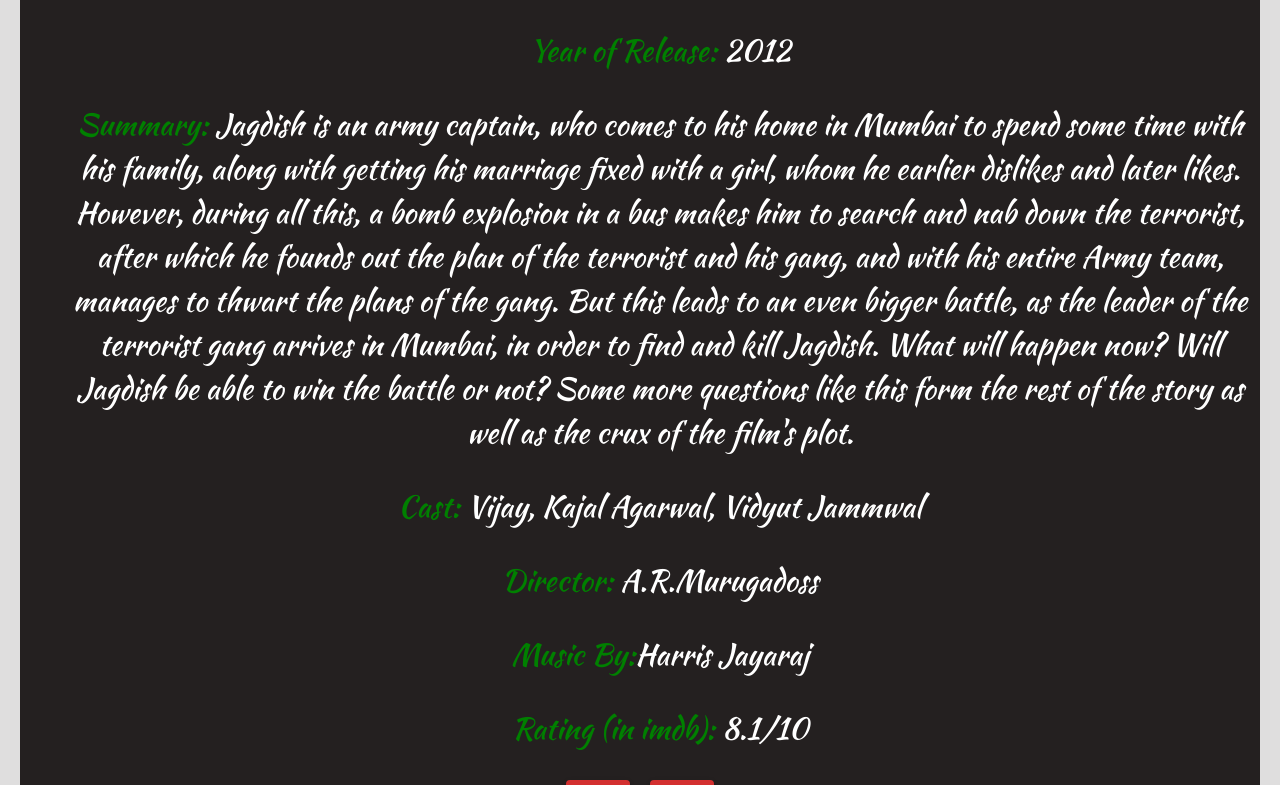
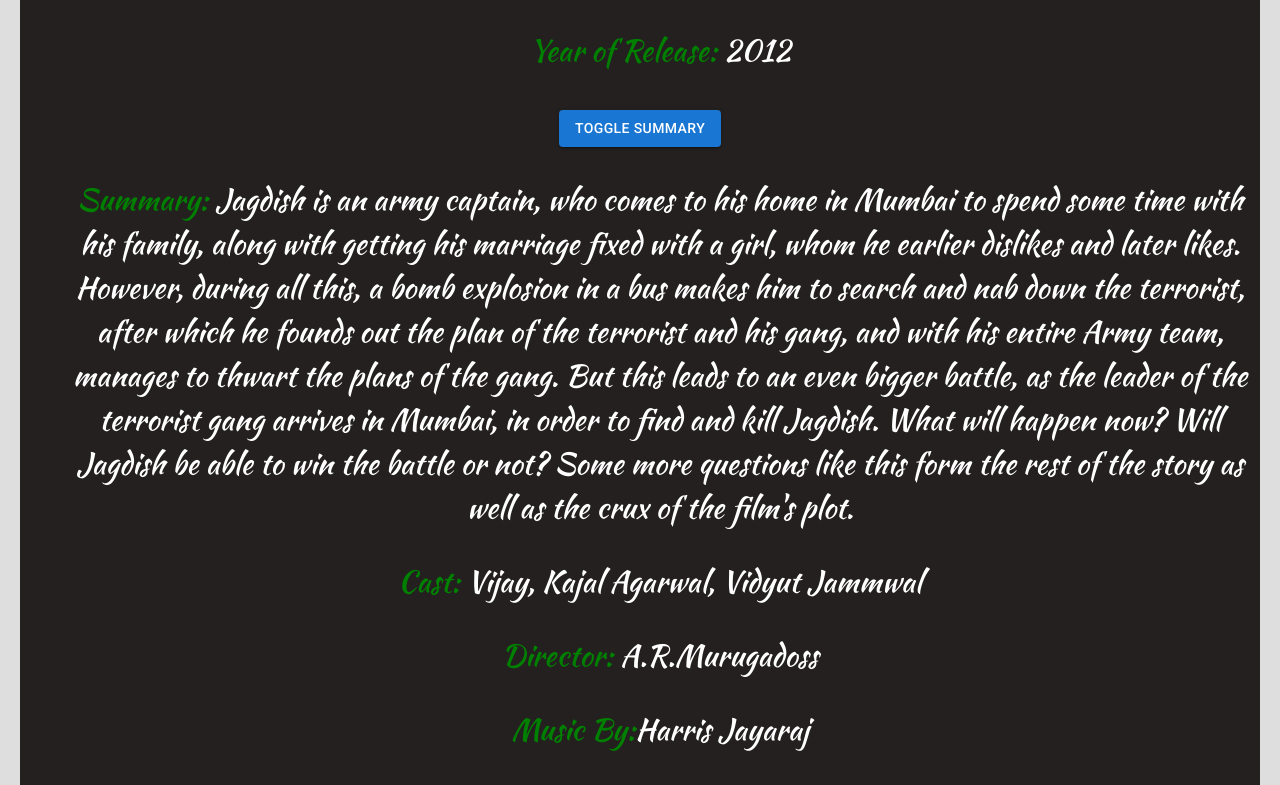
Before and after one commit to dineshraj100/b30wd-tamil, a React (Create React App) app: page / in a window 1280 px wide. Shown: the part 1018-1803 px from the top of the page. Built offline with nearby package versions, Linux system fonts and the light colour scheme.

Commit message:
class task on 02-02-22

```diff
--- a/src/App.js
+++ b/src/App.js
@@ -2,6 +2,7 @@
 import { useState } from "react";
 import Button from '@mui/material/Button';
 import TextField from '@mui/material/TextField';
+import { NoEncryption } from "@mui/icons-material";
 export default function App() {
   const movie=[
     {
@@ -97,13 +98,20 @@
   );
 }
 function Name({ name, poster,summary,cast,director,music,year,rating }) {
+  const [show,setShow]= useState(true);
+  const styles={
+    display: show? "block" : "none",
+  };
   return (
     <div className="name">
       <br></br>
       <img src={poster} width="300" />
       <ul>Movie name: <span>{name}</span></ul>
       <ul>Year of Release: <span>{year}</span></ul>
-      <ul>Summary: <span>{summary}</span></ul>
+      <Button variant="contained" onClick={()=> setShow(!show)}>Toggle Summary</Button>
+      <div className="toggle" style={styles}>
+        <ul>Summary: <span>{summary}</span></ul>
+      </div>
       <ul>Cast: <span>{cast}</span></ul>
       <ul>Director: <span>{director}</span></ul>
       <ul>Music By:<span>{music}</span></ul>
```
